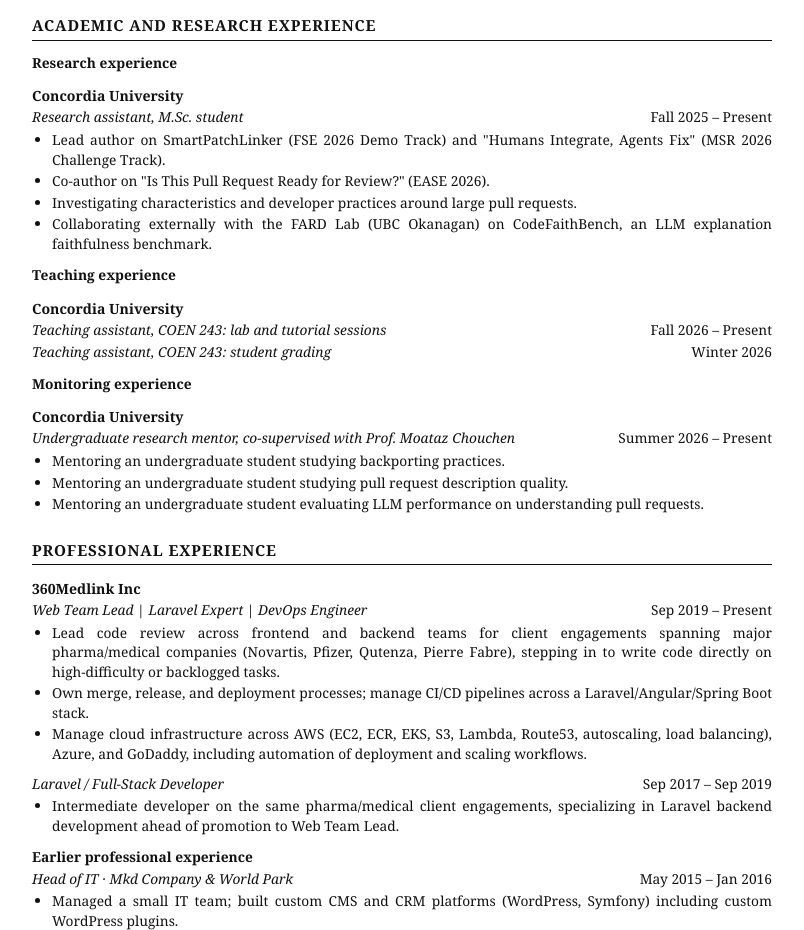
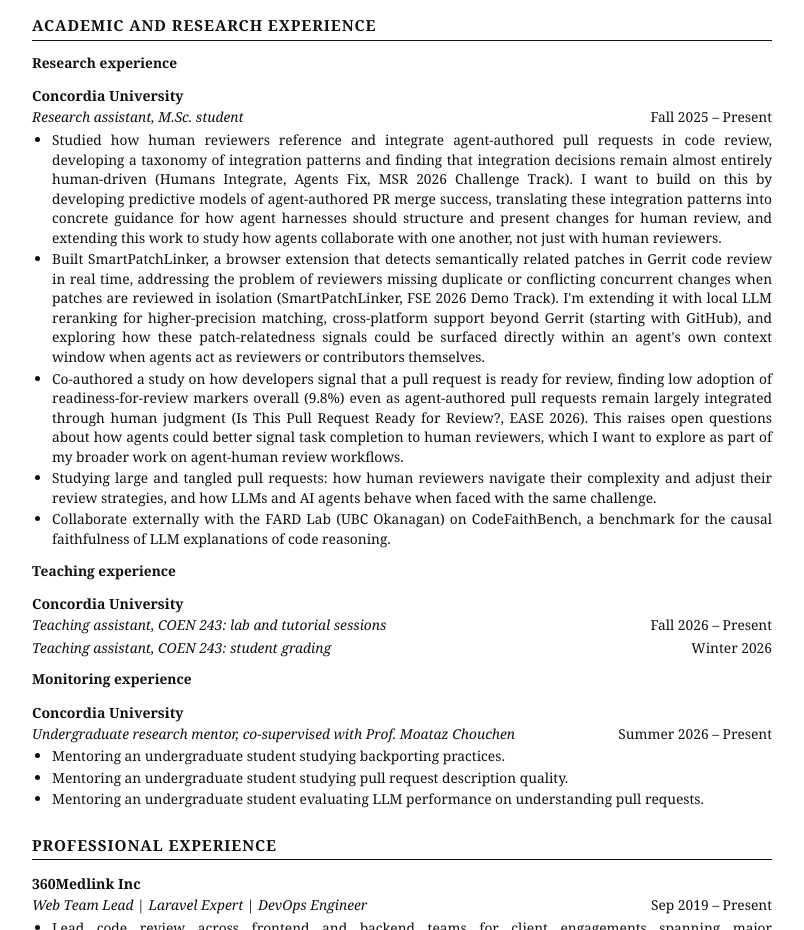
Before and after one commit to islem-kms/islem-kms.github.io, a plain HTML site: page academic-cv.html in a window 1280 px wide. Shown: the part 840-1770 px from the top of the page, without its empty margins (238-1042 px from the left). Drawn offline with Linux system fonts and the light colour scheme.

Commit message:
Expand research experience bullets: problems addressed and future directions

```diff
--- a/academic-cv.html
+++ b/academic-cv.html
@@ -115,10 +115,11 @@
 <h3>Concordia University</h3>
 <div class="role-line"><span>Research assistant, M.Sc. student</span><span class="date">Fall 2025 – Present</span></div>
 <ul>
-  <li>Lead author on SmartPatchLinker (FSE 2026 Demo Track) and "Humans Integrate, Agents Fix" (MSR 2026 Challenge Track).</li>
-  <li>Co-author on "Is This Pull Request Ready for Review?" (EASE 2026).</li>
-  <li>Investigating characteristics and developer practices around large pull requests.</li>
-  <li>Collaborating externally with the FARD Lab (UBC Okanagan) on CodeFaithBench, an LLM explanation faithfulness benchmark.</li>
+  <li>Studied how human reviewers reference and integrate agent-authored pull requests in code review, developing a taxonomy of integration patterns and finding that integration decisions remain almost entirely human-driven (Humans Integrate, Agents Fix, MSR 2026 Challenge Track). I want to build on this by developing predictive models of agent-authored PR merge success, translating these integration patterns into concrete guidance for how agent harnesses should structure and present changes for human review, and extending this work to study how agents collaborate with one another, not just with human reviewers.</li>
+  <li>Built SmartPatchLinker, a browser extension that detects semantically related patches in Gerrit code review in real time, addressing the problem of reviewers missing duplicate or conflicting concurrent changes when patches are reviewed in isolation (SmartPatchLinker, FSE 2026 Demo Track). I'm extending it with local LLM reranking for higher-precision matching, cross-platform support beyond Gerrit (starting with GitHub), and exploring how these patch-relatedness signals could be surfaced directly within an agent's own context window when agents act as reviewers or contributors themselves.</li>
+  <li>Co-authored a study on how developers signal that a pull request is ready for review, finding low adoption of readiness-for-review markers overall (9.8%) even as agent-authored pull requests remain largely integrated through human judgment (Is This Pull Request Ready for Review?, EASE 2026). This raises open questions about how agents could better signal task completion to human reviewers, which I want to explore as part of my broader work on agent-human review workflows.</li>
+  <li>Studying large and tangled pull requests: how human reviewers navigate their complexity and adjust their review strategies, and how LLMs and AI agents behave when faced with the same challenge.</li>
+  <li>Collaborate externally with the FARD Lab (UBC Okanagan) on CodeFaithBench, a benchmark for the causal faithfulness of LLM explanations of code reasoning.</li>
 </ul>
 
 <div class="subhead">Teaching experience</div>
```
